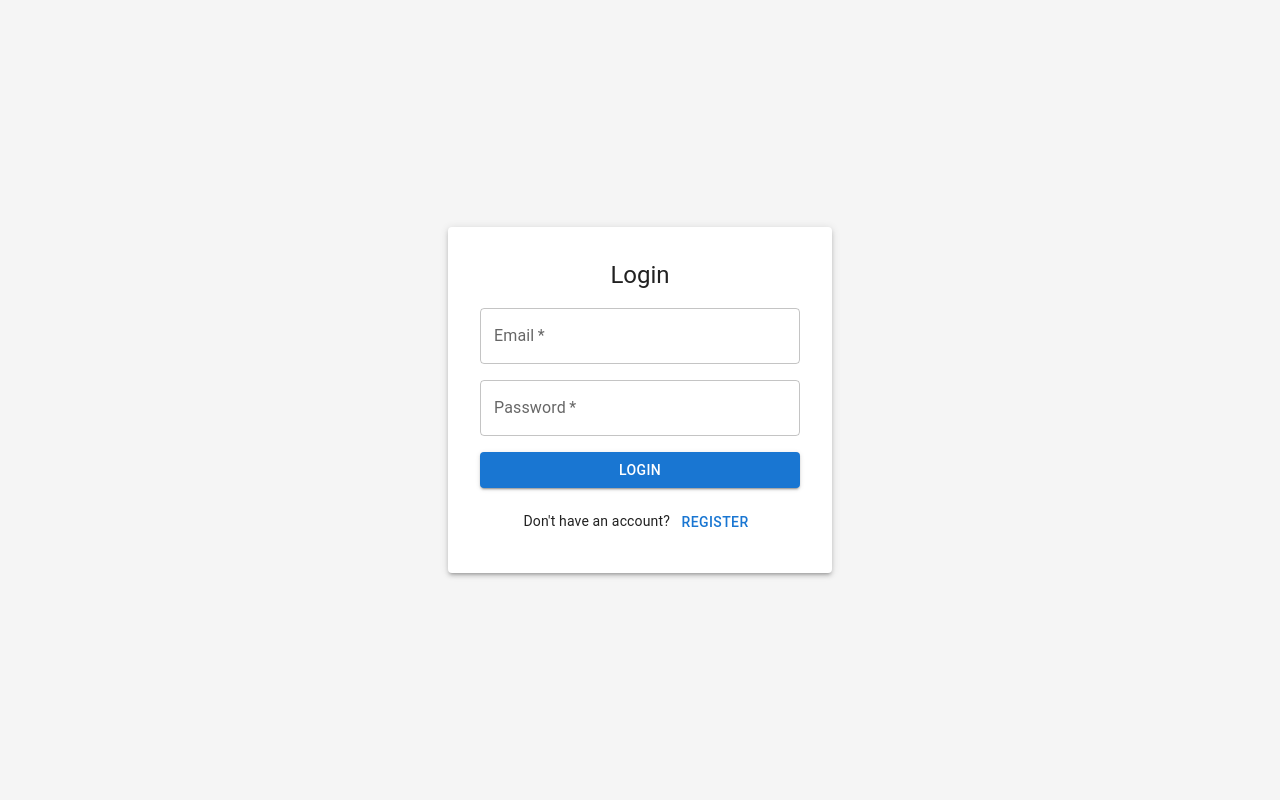
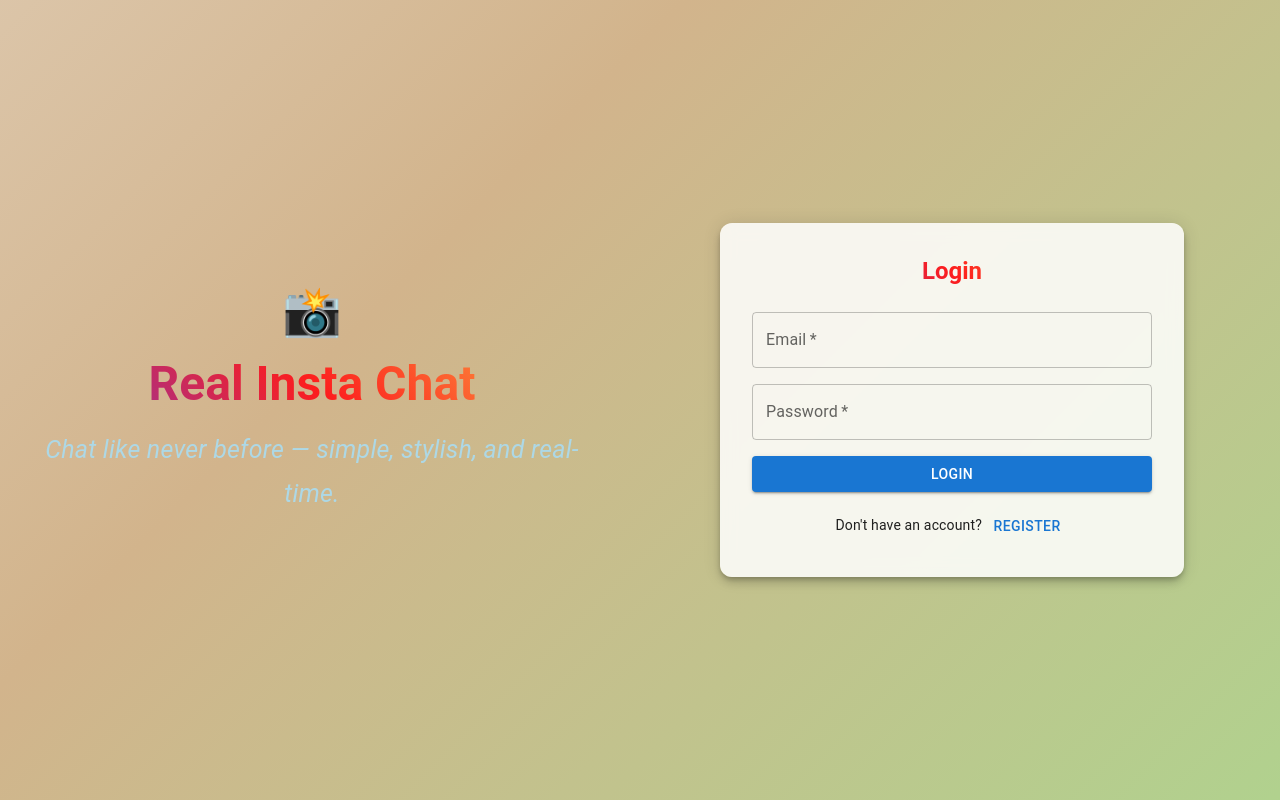
Before and after one commit to Yashaswi-Anand/RealTime-Chat-Frontend, a React (Create React App) app: page /login in a window 1280 px wide. Built offline with nearby package versions, Linux system fonts and the light colour scheme.

Commit message:
login ui done

```diff
--- a/src/pages/LoginPage.js
+++ b/src/pages/LoginPage.js
@@ -1,4 +1,4 @@
-import React, { useState } from 'react';
+import { useState } from 'react';
 import {
   Box,
   Button,
@@ -6,14 +6,18 @@ import {
   Typography,
   Paper,
   Stack,
+  useMediaQuery,
+  useTheme,
 } from '@mui/material';
 import { loginUser, registerUser } from '../utils/auth';
-// import { getSocket } from '../utils/socket';
 import { useNavigate } from 'react-router-dom';
 
 const RegisterLoginForm = () => {
   const navigate = useNavigate();
-  const [formType, setFormType] = useState('login'); // 'login' or 'register'
+  const theme = useTheme();
+  const isMobile = useMediaQuery(theme.breakpoints.down('sm'));
+
+  const [formType, setFormType] = useState('login');
   const [formData, setFormData] = useState({
     name: '',
     email: '',
@@ -28,15 +32,15 @@ const RegisterLoginForm = () => {
   const handleSubmit = async (e) => {
     e.preventDefault();
     try {
-      formType === 'register' ? await registerUser(formData) : loginUser(formData);
+      formType === 'register'
+        ? await registerUser(formData)
+        : await loginUser(formData);
+
       alert(`${formType === 'register' ? 'Registered' : 'Logged in'} successfully!`);
 
       if (formType === 'login') {
         navigate('/');
-      } else {
-        alert('Registered successfully!');
       }
-
     } catch (error) {
       console.error('Error during API call:', error);
       alert(`Error: ${error.response ? error.response.data.message : 'Network error'}`);
@@ -47,14 +51,91 @@ const RegisterLoginForm = () => {
     <Box
       height="100vh"
       display="flex"
+      flexDirection={isMobile ? 'column' : 'row'}
+      sx={{
+        background: 'linear-gradient(135deg, cyan, ghostwhite, tan, lightgreen)',
+        backgroundSize: '400% 400%',
+        animation: 'gradientShift 15s ease infinite',
+      }}
+    >
+      <style>
+        {`
+          @keyframes gradientShift {
+            0% { background-position: 0% 50%; }
+            50% { background-position: 100% 50%; }
+            100% { background-position: 0% 50%; }
+          }
+        `}
+      </style>
+
+      {/* Left Panel: Logo & App Name */}
+      <Box
+        flex={1}
+        display="flex"
         alignItems="center"
         justifyContent="center"
-      bgcolor="#f5f5f5"
+        sx={{
+          color: '#fff',
+          textAlign: 'center',
+          p: 4,
+          display: isMobile ? 'none' : 'flex',
+        }}
       >
-      <Paper elevation={3} sx={{ p: 4, minWidth: 320 }}>
-        <Typography variant="h5" textAlign="center" mb={2}>
+        <Box>
+          {/* Logo can be replaced with an image */}
+          <Typography variant="h3" fontWeight="bold" mb={2}>
+            📸
+          </Typography>
+          <Typography
+            variant="h3"
+            fontWeight="bold"
+            sx={{
+              background: 'linear-gradient(45deg, #833ab4, #fd1d1d, #fcb045)',
+              WebkitBackgroundClip: 'text',
+              WebkitTextFillColor: 'transparent',
+            }}
+          >
+            Real Insta Chat
+          </Typography>
+          <Typography variant="subtitle1" mt={2} fontSize={25} fontStyle={'italic'} color="lightblue">
+            Chat like never before — simple, stylish, and real-time.
+          </Typography>
+        </Box>
+      </Box>
+
+      {/* Right Panel: Form */}
+      <Box
+        flex={1}
+        display="flex"
+        alignItems="center"
+        justifyContent="center"
+        p={isMobile ? 2 : 6}
+      >
+        <Paper
+          elevation={6}
+          sx={{
+            width: '100%',
+            maxWidth: 400,
+            backdropFilter: 'blur(8px)',
+            backgroundColor: 'rgba(255, 255, 255, 0.85)',
+            borderRadius: 3,
+            p: isMobile ? 3 : 4,
+          }}
+        >
+          <Typography
+            variant="h5"
+            textAlign="center"
+            fontWeight="bold"
+            mb={3}
+            sx={{
+              background: 'linear-gradient(45deg, #833ab4, #fd1d1d, #fcb045)',
+              WebkitBackgroundClip: 'text',
+              WebkitTextFillColor: 'transparent',
+            }}
+          >
             {formType === 'register' ? 'Register' : 'Login'}
           </Typography>
+
           <form onSubmit={handleSubmit}>
             <Stack spacing={2}>
               {formType === 'register' && (
@@ -85,7 +166,7 @@ const RegisterLoginForm = () => {
                 onChange={handleChange}
                 required
               />
-            <Button variant="contained" type="submit">
+              <Button variant="contained" fullWidth type="submit">
                 {formType === 'register' ? 'Register' : 'Login'}
               </Button>
               <Typography variant="body2" align="center">
@@ -105,6 +186,7 @@ const RegisterLoginForm = () => {
           </form>
         </Paper>
       </Box>
+    </Box>
   );
 };
 
```
Lines whose indentation alone changed are shown as unchanged.
